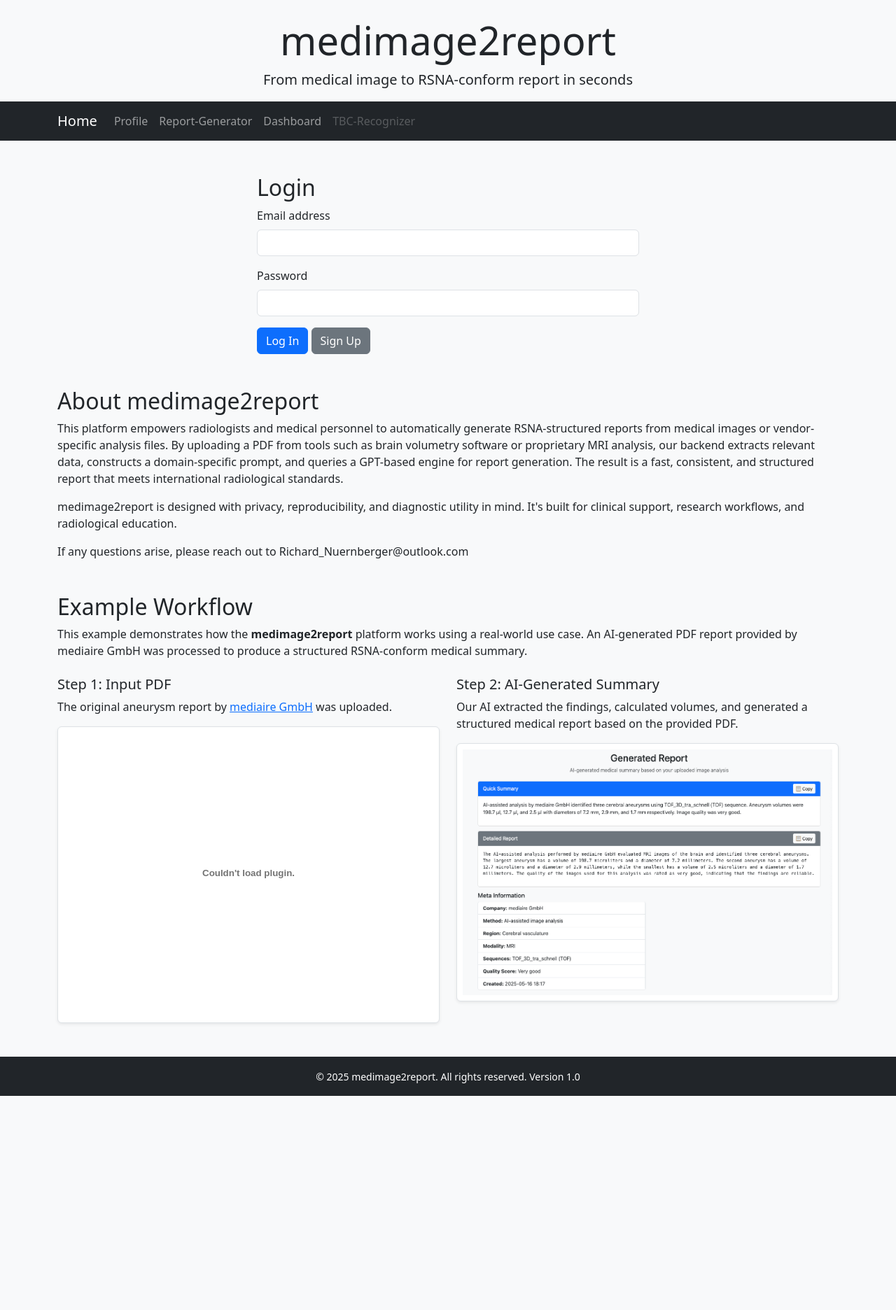
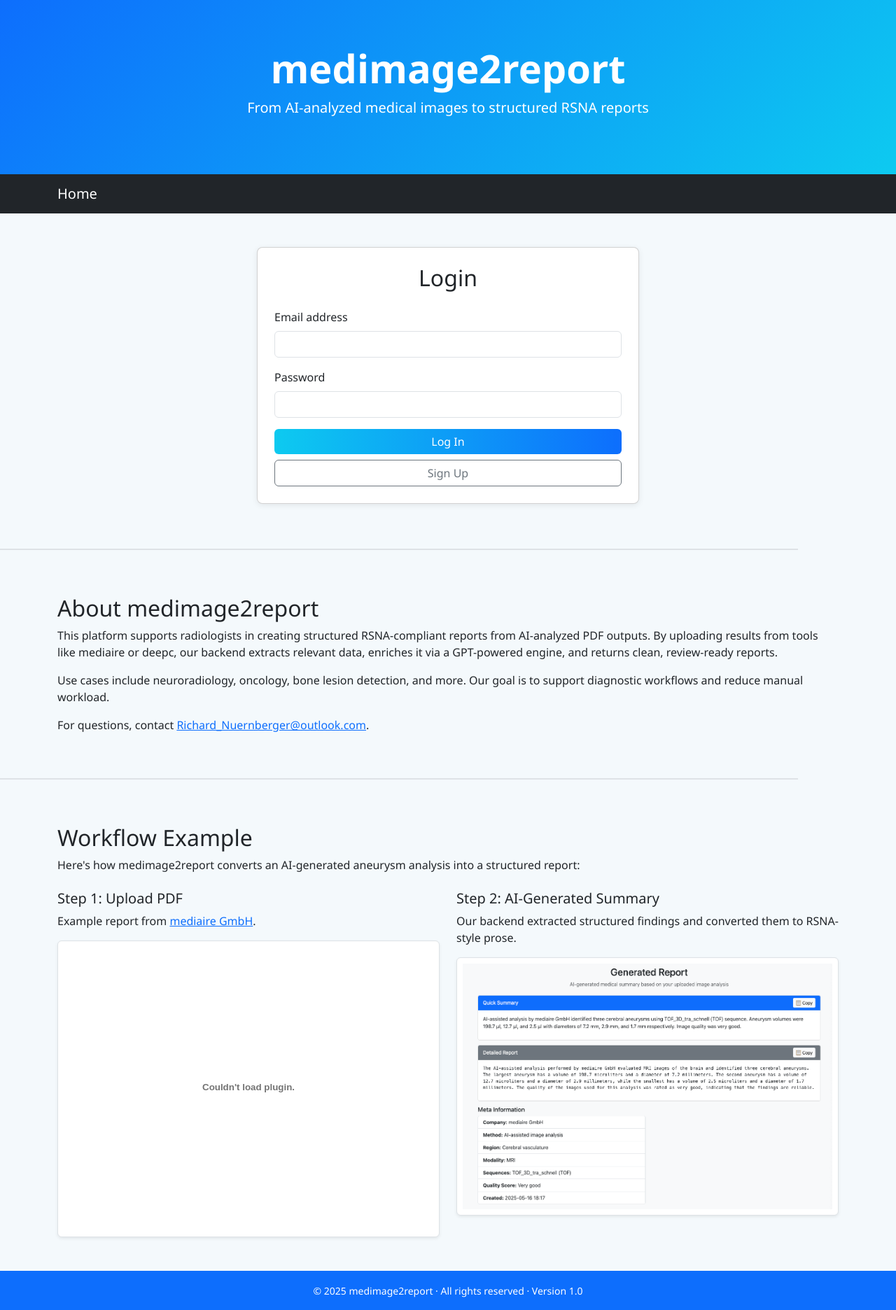
Before and after one commit to RichardNur/medimage2report, a Flask app: page / in a window 1280 px wide. Shown: the whole page at 70% size. Before the commit the page ends 1566 px from the top, so only its background shows below. Run offline with Flask 3, Linux system fonts and the light colour scheme.

Commit message:
Update Design and html content.

```diff
--- a/app/templates/index.html
+++ b/app/templates/index.html
@@ -3,18 +3,56 @@
 <head>
   <meta charset="UTF-8">
   <title>medimage2report</title>
+  <meta name="viewport" content="width=device-width, initial-scale=1">
   <link href="https://cdn.jsdelivr.net/npm/bootstrap@5.3.0/dist/css/bootstrap.min.css" rel="stylesheet">
+  <style>
+    body {
+      font-family: 'Segoe UI', sans-serif;
+      background-color: #f4f9fc;
+    }
+
+    .header-hero {
+      background: linear-gradient(135deg, #0d6efd, #0dcaf0);
+      color: white;
+      padding: 4rem 1rem;
+      text-align: center;
+    }
+
+    .btn-gradient {
+      background: linear-gradient(to right, #0dcaf0, #0d6efd);
+      color: white;
+      border: none;
+    }
+
+    .btn-gradient:hover {
+      background: linear-gradient(to right, #0b5ed7, #6610f2);
+    }
+
+    .section-divider {
+      border-top: 2px solid #dee2e6;
+      margin: 4rem 0;
+    }
+
+    .card-custom {
+      border-radius: 0.5rem;
+      box-shadow: 0 0.125rem 0.5rem rgba(0,0,0,0.08);
+    }
+
+    footer {
+      background-color: #0d6efd;
+    }
+  </style>
 </head>
-<body class="bg-light">
+<body>
 
-    <!-- Title -->
-    <div class="container text-center mt-4">
-        <h1 class="display-4">medimage2report</h1>
-        <p class="lead">From medical image to RSNA-conform report in seconds</p>
-    </div>
+  <!-- Header -->
+  <header class="header-hero">
+    <h1 class="display-4 fw-bold">medimage2report</h1>
+    <p class="lead">From AI-analyzed medical images to structured RSNA reports</p>
+  </header>
 
   <!-- Navbar -->
-    <nav class="navbar navbar-expand-lg navbar-dark bg-dark mt-3">
+  <nav class="navbar navbar-expand-lg navbar-dark bg-dark">
     <div class="container">
       <a class="navbar-brand" href="{{ url_for('index') }}">Home</a>
       <button class="navbar-toggler" type="button" data-bs-toggle="collapse" data-bs-target="#navbarContent">
@@ -22,41 +60,34 @@
       </button>
       <div class="collapse navbar-collapse" id="navbarContent">
         <ul class="navbar-nav me-auto">
-                    <li class="nav-item">
-                        <a class="nav-link" href="{{ url_for('profile') }}">Profile</a>
-                    </li>
-                    <li class="nav-item">
-                        <a class="nav-link" href="{{ url_for('upload_pdf') }}">Report-Generator</a>
-                    </li>
-                    <li class="nav-item">
-                        <a class="nav-link" href="{{ url_for('status') }}">Dashboard</a>
-                    </li>
-                    <li class="nav-item">
-                        <a class="nav-link disabled" href="#">TBC-Recognizer</a>
-                    </li>
+          {% if current_user.is_authenticated %}
+            <li class="nav-item"><a class="nav-link" href="{{ url_for('profile') }}">Profile</a></li>
+            <li class="nav-item"><a class="nav-link" href="{{ url_for('upload_pdf') }}">Report Generator</a></li>
+            <li class="nav-item"><a class="nav-link" href="{{ url_for('status') }}">Dashboard</a></li>
+            <li class="nav-item"><a class="nav-link disabled" href="#">TBC Recognizer</a></li>
+          {% endif %}
         </ul>
       </div>
     </div>
   </nav>
 
-<!-- Login or Welcome Section -->
+  <!-- Main Section -->
   <div class="container mt-5">
+
     {% if current_user.is_authenticated %}
-        <div class="alert alert-success text-center">
+      <div class="alert alert-info text-center shadow-sm">
         <h4 class="mb-3">Welcome, {{ current_user.name or current_user.email }}!</h4>
-
-            <!-- Action Buttons -->
         <div class="d-grid gap-2 d-sm-flex justify-content-sm-center mb-3">
-                <a href="{{ url_for('upload_pdf') }}" class="btn btn-outline-primary btn-lg px-4">Medical Report Generator (PDF-Upload)</a>
-                <a href="#" class="btn btn-outline-secondary btn-lg px-4 disabled">TBC-Recognizer (DICOM-Upload)</a>
+          <a href="{{ url_for('upload_pdf') }}" class="btn btn-gradient btn-lg px-4">Upload PDF for Report</a>
+          <a href="#" class="btn btn-outline-secondary btn-lg px-4 disabled">TBC Recognizer</a>
         </div>
-
-            <a href="{{ url_for('logout') }}" class="btn btn-danger">Log Out</a>
+        <a href="{{ url_for('logout') }}" class="btn btn-outline-danger btn-sm mt-2">Log Out</a>
       </div>
     {% else %}
       <div class="row justify-content-center">
         <div class="col-md-6">
-                <h2>Login</h2>
+          <div class="card card-custom p-4">
+            <h2 class="mb-4 text-center">Login</h2>
             <form method="POST" action="{{ url_for('index') }}">
               <div class="mb-3">
                 <label for="email" class="form-label">Email address</label>
@@ -66,16 +97,19 @@
                 <label for="password" class="form-label">Password</label>
                 <input type="password" name="password" class="form-control" id="password" required>
               </div>
-                    <button type="submit" class="btn btn-primary">Log In</button>
-                    <a href="{{ url_for('register') }}" class="btn btn-secondary">Sign Up</a>
+              <div class="d-grid gap-2">
+                <button type="submit" class="btn btn-gradient">Log In</button>
+                <a href="{{ url_for('register') }}" class="btn btn-outline-secondary">Sign Up</a>
+              </div>
             </form>
+          </div>
         </div>
       </div>
     {% endif %}
 
     {% with messages = get_flashed_messages(with_categories=true) %}
       {% if messages %}
-            <div class="mt-3">
+        <div class="mt-4">
           {% for category, message in messages %}
             <div class="alert alert-{{ category }}">{{ message }}</div>
           {% endfor %}
@@ -84,49 +118,43 @@
     {% endwith %}
   </div>
 
-
+  <div class="container section-divider"></div>
 
   <!-- About Section -->
-    <div class="container mt-5">
+  <div class="container">
     <h2>About medimage2report</h2>
-        <p>This platform empowers radiologists and medical personnel to automatically generate RSNA-structured reports from medical images or vendor-specific analysis files.
-        By uploading a PDF from tools such as brain volumetry software or proprietary MRI analysis, our backend extracts relevant data, constructs a domain-specific prompt,
-        and queries a GPT-based engine for report generation. The result is a fast, consistent, and structured report that meets international radiological standards.</p>
-        <p>medimage2report is designed with privacy, reproducibility, and diagnostic utility in mind. It's built for clinical support, research workflows, and radiological education.</p>
-        <p>If any questions arise, please reach out to Richard_Nuernberger@outlook.com</p>
+    <p>This platform supports radiologists in creating structured RSNA-compliant reports from AI-analyzed PDF outputs. By uploading results from tools like mediaire or deepc, our backend extracts relevant data, enriches it via a GPT-powered engine, and returns clean, review-ready reports.</p>
+    <p>Use cases include neuroradiology, oncology, bone lesion detection, and more. Our goal is to support diagnostic workflows and reduce manual workload.</p>
+    <p>For questions, contact <a href="mailto:Richard_Nuernberger@outlook.com">Richard_Nuernberger@outlook.com</a>.</p>
   </div>
 
+  <div class="container section-divider"></div>
 
-    <!-- Example Workflow Section -->
-<div class="container mt-5">
-    <h2>Example Workflow</h2>
-    <p>This example demonstrates how the <strong>medimage2report</strong> platform works using a real-world use case. An AI-generated PDF report provided by mediaire GmbH was processed to produce a structured RSNA-conform medical summary.</p>
-
+  <!-- Workflow Example -->
+  <div class="container">
+    <h2>Workflow Example</h2>
+    <p>Here's how medimage2report converts an AI-generated aneurysm analysis into a structured report:</p>
     <div class="row mt-4">
-        <!-- Input PDF -->
       <div class="col-md-6">
-            <h5>Step 1: Input PDF</h5>
-            <p>The original aneurysm report by <a href="https://mediaire.ai/wp-content/uploads/2022/11/mdbrain47_SampleAneurysmEN.pdf" target="_blank">mediaire GmbH</a> was uploaded.</p>
-            <div class="border rounded p-2 bg-white shadow-sm">
+        <h5>Step 1: Upload PDF</h5>
+        <p>Example report from <a href="https://mediaire.ai/wp-content/uploads/2022/11/mdbrain47_SampleAneurysmEN.pdf" target="_blank">mediaire GmbH</a>.</p>
+        <div class="border rounded bg-white shadow-sm p-2">
           <embed src="https://mediaire.ai/wp-content/uploads/2022/11/mdbrain47_SampleAneurysmEN.pdf" type="application/pdf" width="100%" height="400px" />
         </div>
       </div>
-
-        <!-- Output Report Screenshot -->
       <div class="col-md-6">
         <h5>Step 2: AI-Generated Summary</h5>
-            <p>Our AI extracted the findings, calculated volumes, and generated a structured medical report based on the provided PDF.</p>
-            <div class="border rounded p-2 bg-white shadow-sm">
+        <p>Our backend extracted structured findings and converted them to RSNA-style prose.</p>
+        <div class="border rounded bg-white shadow-sm p-2">
           <img src="{{ url_for('static', filename='img/sample_output_aneurysm.png') }}" class="img-fluid" alt="Generated Report Screenshot">
         </div>
       </div>
     </div>
   </div>
 
-
   <!-- Footer -->
-    <footer class="bg-dark text-white text-center py-3 mt-5">
-        <small>&copy; 2025 medimage2report. All rights reserved. Version 1.0</small>
+  <footer class="text-white text-center py-3 mt-5">
+    <small>&copy; 2025 medimage2report · All rights reserved · Version 1.0</small>
   </footer>
 
   <script src="https://cdn.jsdelivr.net/npm/bootstrap@5.3.0/dist/js/bootstrap.bundle.min.js"></script>
--- a/run.py
+++ b/run.py
@@ -224,11 +224,19 @@ def error_log(pdf_id):
     """
     try:
         errors = data_manager.errorlog_manager.get_errors_by_pdf_id(pdf_id) or []
-        return render_template('errors.html', errors=errors, pdf_id=pdf_id)
+
+        # Get all processed PDF IDs for this user
+        processed = {
+            p.pdf_data_id for p in data_manager.processed_manager.list_all()
+            if p.pdf_data.user_id == current_user.id
+        }
+
+        return render_template('errors.html', errors=errors, pdf_id=pdf_id, processed_ids=processed)
+
     except Exception:
         current_app.logger.exception("Error log view")
         flash('Unable to load error logs.', 'danger')
-        return redirect(url_for('status'))
+        return redirect(url_for('status_dashboard'))
 
 
 @app.route('/errors/<pdf_id>/clear', methods=['POST'])
```
Also changed, not shown: app/templates/errors.html (+31 -15 lines), app/templates/login.html (deleted, +0 -57 lines), app/templates/profile.html (+43 -37 lines), app/templates/register.html (+43 -15 lines), app/templates/status.html (+46 -23 lines), app/templates/upload_pdf.html (+64 -23 lines), app/templates/view_report.html (+38 -22 lines). Lines whose indentation alone changed are shown as unchanged.
